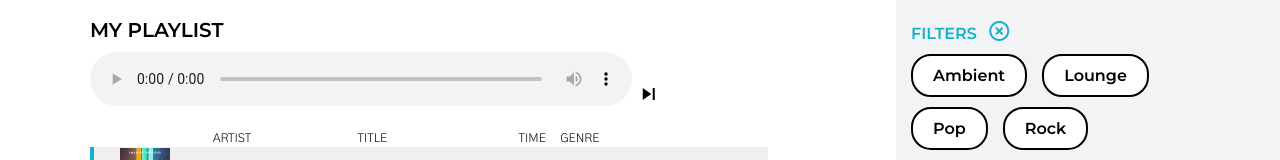
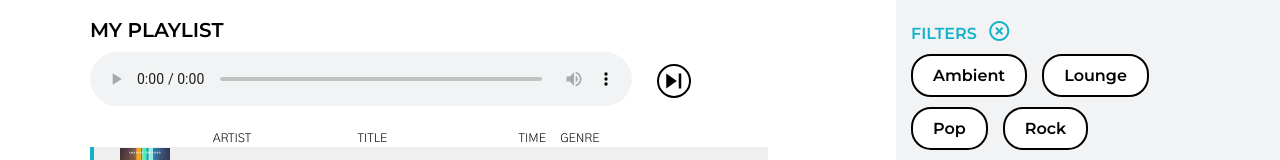
Before and after one commit to OlhaHolovina/audio-player, a plain HTML site: page index.html in a window 1280 px wide. Shown: the part 361-521 px from the top of the page. Drawn offline with Linux system fonts and the light colour scheme.

Commit message:
next-button styling ad. styles small clean up. remove unused properties in songs list

```diff
--- a/css/style.css
+++ b/css/style.css
@@ -101,6 +101,7 @@ body {
   padding-right: 10%;
 }
 
+/*player*/
 .player {
   margin-top: 20px;
   margin-bottom: 20px;
@@ -117,14 +118,14 @@ body {
   width: 80%;
 }
 
-td.song-img {
-  width: 120px;
-}
-
-td.song-img img{
-  width: 100px;
-  height: 50px;
-  object-fit: contain;
+#next-button {
+  cursor: pointer;
+  border: 2px solid black;
+  font-size: 30px;
+  border-radius: 50%;
+  margin-left: 20px;
+  margin-top: 12px;
+  vertical-align: top;
 }
 
 /*playlist*/
@@ -140,6 +141,16 @@ td.song-img img{
   text-transform: uppercase;
   font-weight: 100;
   border-collapse: collapse;
+}
+
+td.song-img {
+  width: 120px;
+}
+
+td.song-img img{
+  width: 100px;
+  height: 50px;
+  object-fit: contain;
 }
 
 .playlist tr:hover {
--- a/js/player.js
+++ b/js/player.js
@@ -23,7 +23,6 @@ const state = {
       title: 'Believer',
       time: '3: 23',
       genre: 'Rock, Alternative rock',
-      favorite: false,
       active: false,
       show: true
     },
@@ -49,7 +48,6 @@ const state = {
       title: 'Radioactive',
       time: '3: 08',
       genre: 'Rock, Alternative rock',
-      favorite: false,
       active: false,
       show: true,
     },
@@ -62,7 +60,6 @@ const state = {
       title: 'I putt a spell on you',
       time: '3: 35',
       genre: 'Rock',
-      favorite: false,
       active: false,
       show: true,
     },
@@ -75,7 +72,6 @@ const state = {
       title: 'Wien',
       time: '3: 38',
       genre: 'Dubstep, electronic',
-      favorite: false,
       active: false,
       show: true,
     },
@@ -88,7 +84,6 @@ const state = {
       title: 'Somebody told me',
       time: '3: 21',
       genre: 'Rock, Pop Rock',
-      favorite: false,
       active: false,
       show: true,
     },
@@ -101,7 +96,6 @@ const state = {
       title: 'Good time',
       time: '3: 30',
       genre: 'Rock',
-      favorite: false,
       active: false,
       show: true,
     },
@@ -114,7 +108,6 @@ const state = {
       title: 'Life... I feel you',
       time: '3: 49',
       genre: 'Ambient, electronic',
-      favorite: false,
       active: false,
       show: true,
     },
@@ -127,7 +120,6 @@ const state = {
       title: 'What\'s coming',
       time: '4: 26',
       genre: 'Ambient, electronic',
-      favorite: false,
       active: false,
       show: true,
     },
@@ -140,7 +132,6 @@ const state = {
       title: 'Karelia',
       time: '6: 41',
       genre: 'Ambient, instrumental',
-      favorite: false,
       active: false,
       show: true,
     },
@@ -278,7 +269,6 @@ function songEnd(){
 
   state.songs = state.songs.map((song, index) => {
     if (index === nextIndex) {
-      console.log(song)
       song.active = true;
     } else {
       song.active = false;
```
